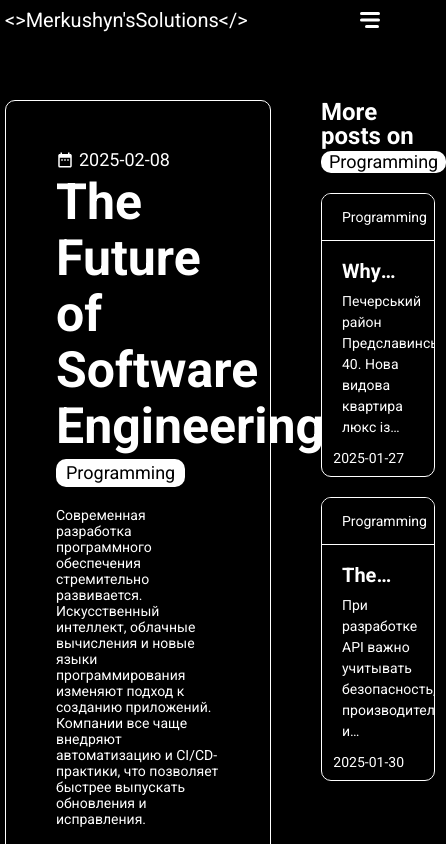
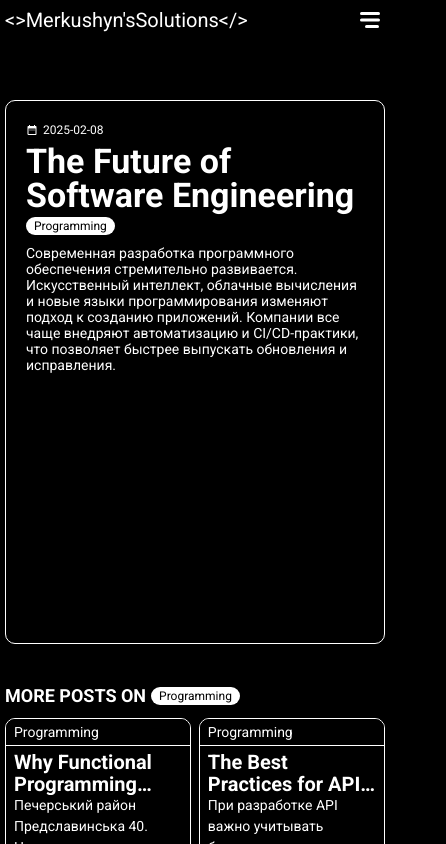
Before and after one commit to ArtemMerkushyn/byMerkushyn, a React (Create React App) app: page /posts/65c3a1b2f7e1a2b3c4d5e6f1 in a window 390 px wide. Shown: the top 844 px of the page, 446 px wide, since content can reach past the window. Built offline with nearby package versions, Linux system fonts and the light colour scheme.

Commit message:
adapted the post page for mobile devices

```diff
--- a/src/pages/Post/postpage.module.scss
+++ b/src/pages/Post/postpage.module.scss
@@ -61,9 +61,15 @@
 .recommendations__title {
     font-size: $font-size-lg-xl;
     line-height: $font-size-lg-xl;
+    text-transform: uppercase;
+    display: flex;
+    align-items: center;
+    gap: 5px;
 
     span {
-        padding: 2px 8px;
+        font-size: $font-size-xxs;
+        text-transform: none;
+        padding: 0px 8px;
         font-weight: normal;
         margin-bottom: 0;
     }
@@ -124,3 +130,135 @@
         bottom: 10px;
     }
 }
+
+@media (max-width:1024px) {
+    .post {
+        gap: 20px;
+
+        &__body {
+            padding: 20px;
+            width: 60%;
+        }
+
+        &__recommendations {
+            width: 40%;
+        }
+    }
+}
+
+@media (max-width:769px) {
+    .post {
+        gap: 10px;
+
+        &__date {
+            font-size: $font-size-xxs;
+        }
+
+        &__title {
+            font-size: $font-size-xl;
+            line-height: $font-size-xl;
+        }
+
+        &__topic {
+            font-size: $font-size-xxs;
+            padding: 0px 8px;
+        }
+
+        &__recommendations {
+            gap: 10px;
+        }
+
+        .recommendations__title {
+            font-size: $font-size-md;
+        }
+    }
+
+    .recommended {
+        gap: 10px;
+    }
+}
+
+@media (max-width:630px) {
+    .post {
+        display: block;
+
+
+        &__body {
+            width: 100%;
+            margin-bottom: 40px;
+        }
+
+        &__recommendations {
+            width: 100%;
+            gap: 0;
+            min-height: auto;
+            flex-direction: row;
+            flex-wrap: wrap;
+            justify-content: space-between;
+        }
+    }
+
+    .recommendations__title {
+        width: 100%;
+        margin-bottom: 10px;
+    }
+
+    .recommended {
+        width: 49%;
+        height: 230px;
+
+        &__header {
+            padding: 5px 8px;
+        }
+
+        &__title {
+            margin-top: 0;
+            padding: 0px 8px;
+        }
+
+        &__text {
+            padding:0 8px;
+        }
+
+        &__date {
+            right: 8px;
+            bottom: 5px;
+        }
+    }
+}
+
+@media (max-width: 500px) {
+    .post {
+        &__topic {
+            margin-bottom: 10px;
+        }
+    }
+    .recommended {
+        height: 208px;
+
+        &__title {
+            padding-top: 5px;
+            line-height: calc($font-size-lg-md);
+            -webkit-line-clamp: 2;        /* Ограничиваем текст до 1 строк */
+        }
+
+        &__text {
+            -webkit-line-clamp: 5;
+        }
+    }
+}
+
+@media (max-width: 426px) {
+    .recommended {
+        // height: 218px;
+
+        // &__title {
+        //     // line-height: calc($font-size-lg-md + 8px);
+        //     -webkit-line-clamp: 2;        /* Ограничиваем текст до 1 строк */
+        // }
+
+        // &__text {
+        //     -webkit-line-clamp: 4;
+        // }
+    }
+}
```
